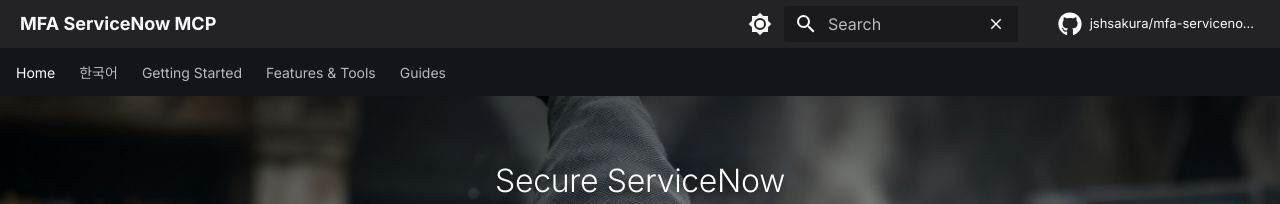
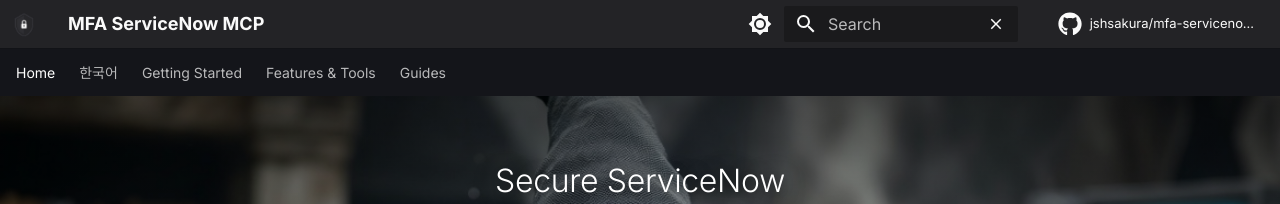
Before and after one commit to jshsakura/mfa-servicenow-mcp, an MkDocs documentation site: the page built from website/docs/index.md, in a window 1280 px wide. Shown: the top 204 px of the page. Built offline with MkDocs 1.6.1 and Material for MkDocs 9.7.7, drawn with Linux system fonts in a browser that asks for light colours; comment, search, counter and statistics services are not loaded.

Commit message:
fix: restore header logo icon (24px), was accidentally hidden
Co-Authored-By: Claude Opus 4.6 (1M context) <noreply@anthropic.com>

```diff
--- a/website/docs/stylesheets/extra.css
+++ b/website/docs/stylesheets/extra.css
@@ -61,8 +61,9 @@
   color: #fafafa !important;
   border: 1px solid #3f3f46 !important;
 }
-.md-header__button.md-logo {
-  display: none !important;
+.md-header__button.md-logo img {
+  height: 24px;
+  width: auto;
 }
 /* Hide "Home" breadcrumb text next to site title */
 body.landing .md-header__topic:nth-child(2) {
```
